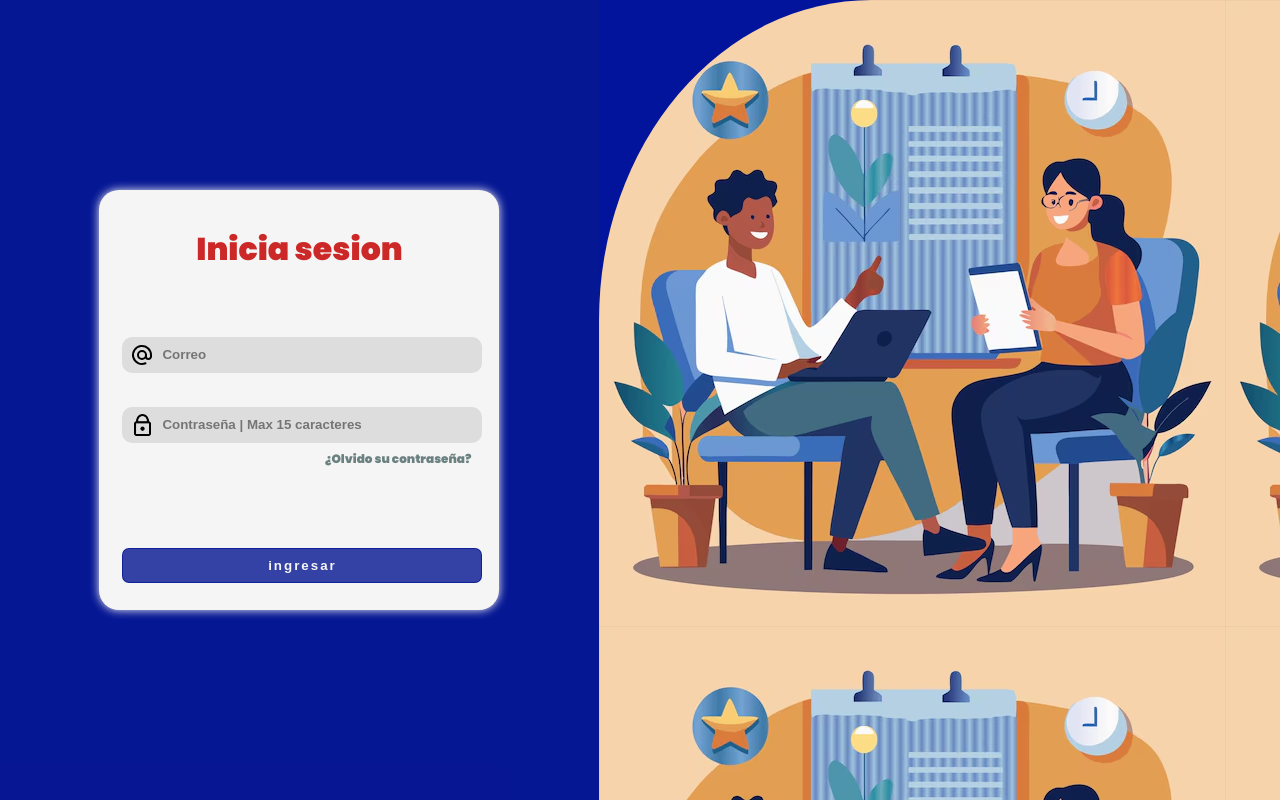
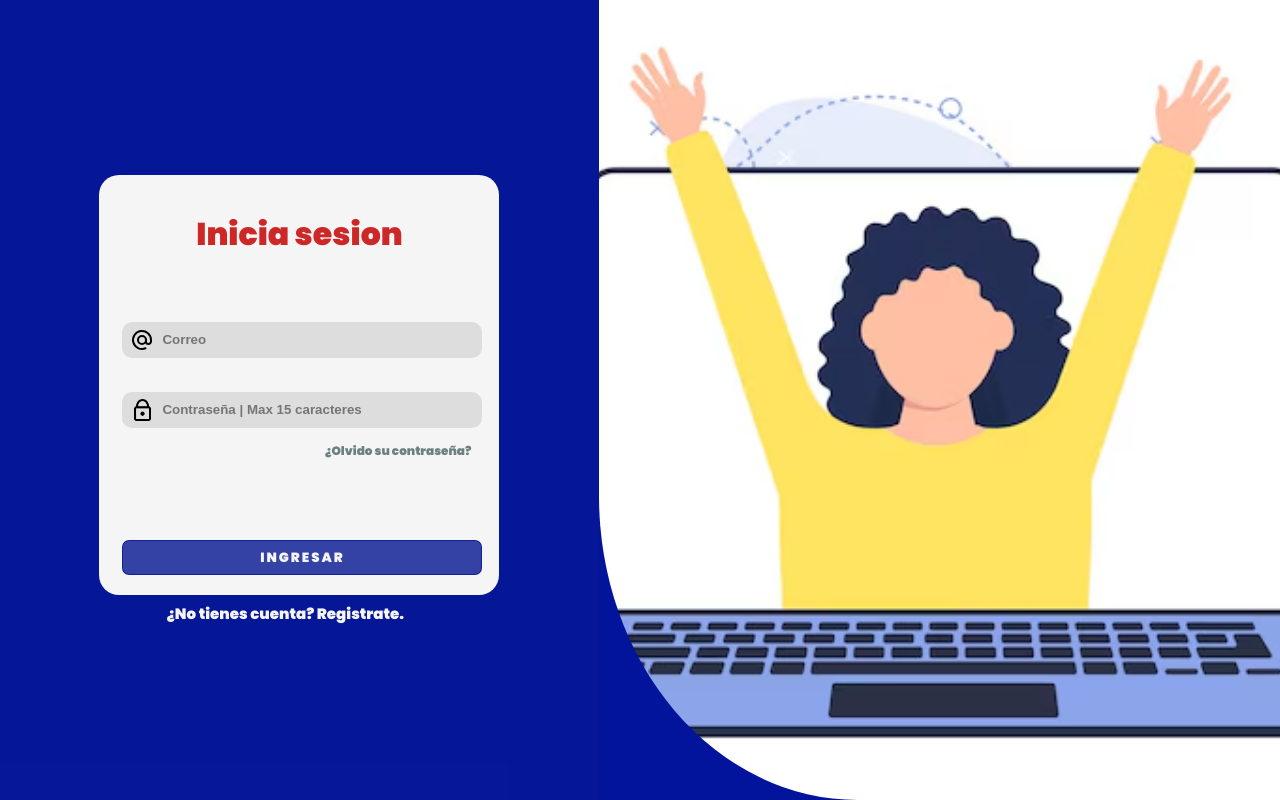
Before and after one commit to Gabrielgit04/servicio-comunitario, a PHP site: page /login/login.php in a window 1280 px wide. Run offline with PHP 8.4, Linux system fonts and the light colour scheme.

Commit message:
Algunos ajustes del login

```diff
--- a/views/assets/css/styles.css
+++ b/views/assets/css/styles.css
@@ -42,6 +42,7 @@ body{
     display:flex;
     justify-content: center;
     align-items: center;
+    flex-direction: column;
 }
 
 .informacion form{
@@ -141,11 +142,12 @@ body{
 .box-main{
     display: flex;
     background-color: rgba(2, 20, 155);
+    animation: aparicion-2 2s ease-in-out
 }
 .first-box{
     width: 700px;
     height: 100dvh;
-    background-color:rgba(8, 24, 146, 0.807);
+    background-color:rgba(6, 23, 152, 0.893);
     display: flex;
     padding: 10px;
     align-items: center;
@@ -157,7 +159,7 @@ body{
     height: 420px;
     background-color:whitesmoke;
     border-radius: 20px;
-    box-shadow: 0 0 10px whitesmoke;
+    /* box-shadow: 0 0 10px whitesmoke; */
     gap: 10px;
 }
 .first-box form header{
@@ -171,23 +173,41 @@ body{
 article a{
     width: fit-content;
     height: fit-content;
-
     font-size: 12px;
     color: rgba(47, 79, 79, 0.697);
     text-decoration: none;
     transition: .3s;
     font-family: 'Poppins',Arial, Helvetica, sans-serif;
     margin-right: 28px;
+    margin-top: 5px;
 }
 article{
     text-align: right;
+    margin-top: 7px;
+}
+.registro-link a{
+    width: fit-content;
+    height: fit-content;
+    font-size: 15px;
+    color: whitesmoke;
+    text-decoration: none;
+    transition: .3s;
+    font-family: 'Poppins',Arial, Helvetica, sans-serif;
+    margin-right: 28px;
+    margin-top: 20px;
 
+}
+.registro-link a:hover{
+    text-decoration: underline;
 }
 .two-box{
     width: 800px;
     height: 100dvh;
-    background:url(../imgs/fondo-login.png);
-    border-radius: 40% 0 0 0;
+    background:url(../imgs/laptop2.webp);
+    background-repeat: no-repeat;
+    background-size: cover;
+    background-position: center;
+    border-radius: 0 0 0 38%;
 }
 
 .input_area,.input_password{
@@ -201,7 +221,9 @@ article{
 .ingresar{
     height: 35px;
     width: 90%;
+    text-transform: uppercase;
     transform: translateX(23px);
+    font-family: 'Poppins',Arial, Helvetica, sans-serif;
     margin-top:80px;
     border-radius: 7px;
     border: 1px solid  rgba(8, 24, 146, 0.807);
@@ -230,3 +252,14 @@ article{
 
     }
 }
+@keyframes aparicion-2{
+    from{
+        visibility: hidden;
+        opacity: 0;
+}
+to{
+        visibility: visible;
+        opacity: 1;
+
+}
+}
--- a/views/login/login.php
+++ b/views/login/login.php
@@ -12,7 +12,7 @@
         <section class="first-box">
 
 
-        <form action="/controller/login.php" method="post">
+        <form action="/controller/login.php" autocomplete="off" method="post">
             <header><h2>Inicia sesion</h2></header>
             <div class="input_area">
                 <input type="email" name="email_log" id="user" class="entry" placeholder="Correo" minlength="3" maxlength="30"  title="Se permiten letras, numeros y guines bajos, y la longitud debe ser de 3 a 30 caracteres" required>
@@ -33,6 +33,10 @@
 
             <button class="ingresar">ingresar</button>
         </form>
+        <article class="registro-link">
+            <a href="../register/register.php">¿No tienes cuenta? Registrate.</a>
+        </article>
+
         </section>
 
         <section class="two-box">
--- a/views/register/register.php
+++ b/views/register/register.php
@@ -17,7 +17,7 @@
     <section class="informacion">
 
 
-        <form action="/controller/register.php" method="post">
+        <form action="/controller/register.php" autocomplete="off" method="post">
 
             <header class="hd-box-title"><h2>Crea tu usuario</h2></header>
 
@@ -60,6 +60,9 @@
 
             </section>
         </form>
+        <article class="registro-link">
+            <a href="../login/login.php">¿Ya tienes una cuenta? Ven e inicia sesion.</a>
+        </article>
 
     </section>
 
```
Also changed, not shown: views/assets/imgs/fondo-login.png (deleted), views/assets/imgs/laptop.webp (added), views/assets/imgs/laptop2.webp (added).
